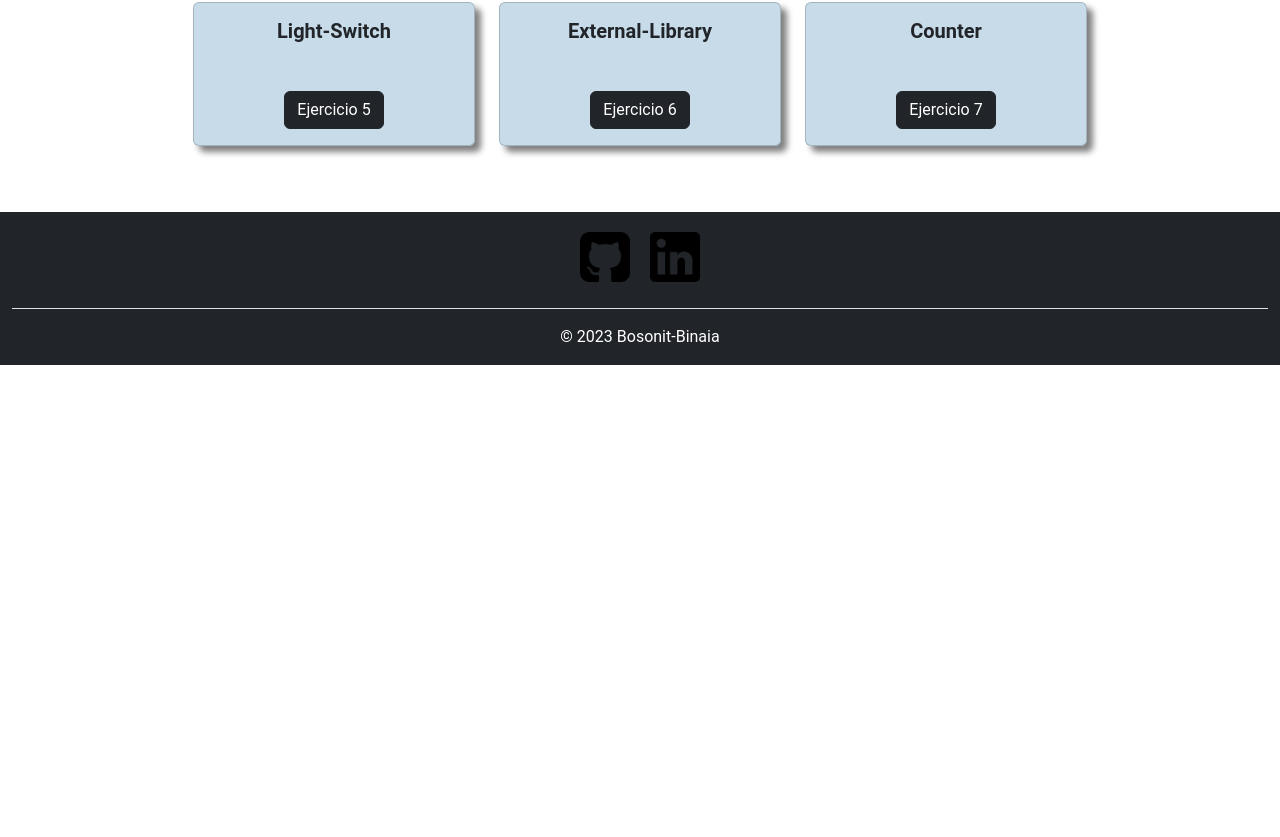
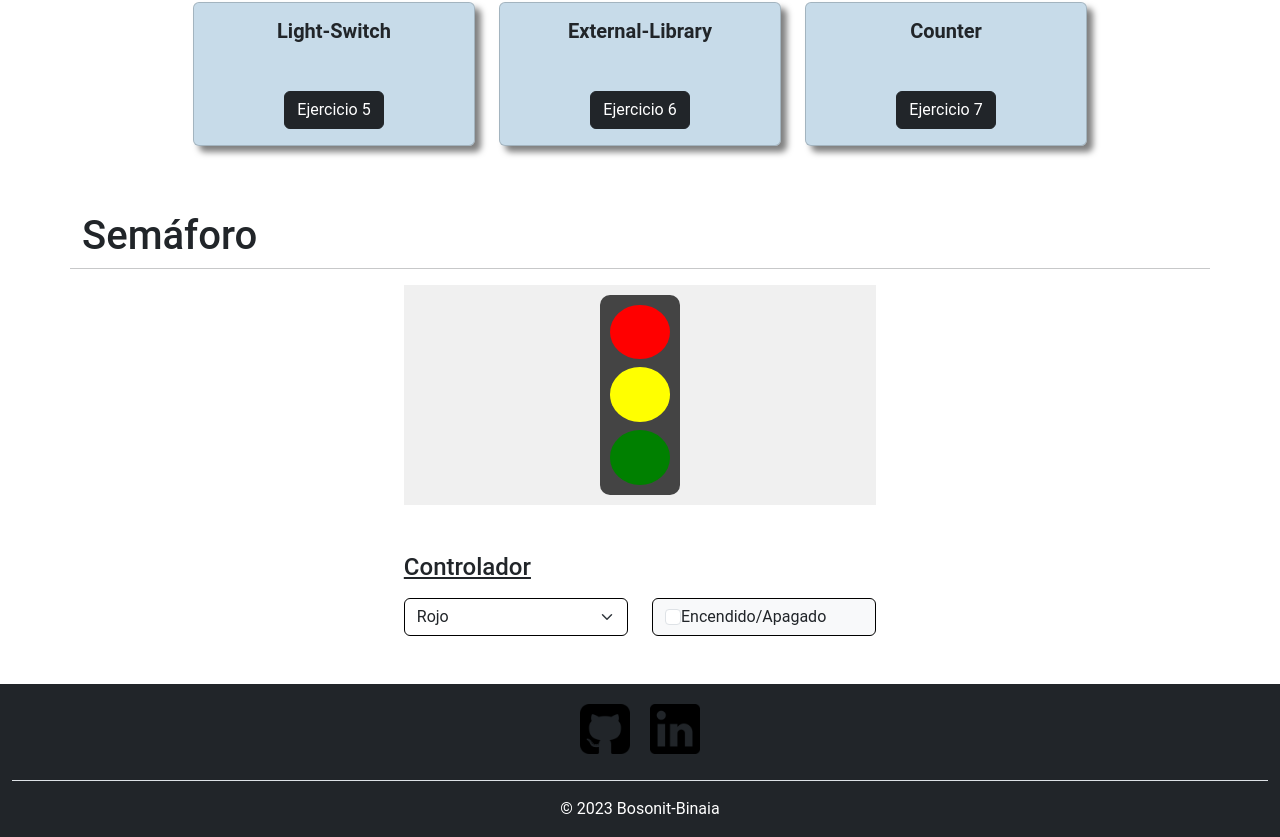
Before and after one commit to jesusvillalon/AngularExercises, an Angular app: page /lightSwitch/lightSwitch/traficLight in a window 1280 px wide. Before the commit this address led to /. Shown: the part 616-1453 px from the top of the page. Before the commit the page ends 981 px from the top, so only its background shows below. Built offline with nearby package versions, Linux system fonts and the light colour scheme.

Commit message:
lightSwitch

```diff
--- /dev/null
+++ b/src/app/light-switch/components/controller/controller.component.css
@@ -0,0 +1,6 @@
+.checkboxInput, .selectInput{
+  border: 1px solid black;
+}
+h4{
+  text-decoration: underline;
+}
--- /dev/null
+++ b/src/app/light-switch/components/controller/controller.component.html
@@ -0,0 +1,19 @@
+<div class="row my-5">
+<h4>Controlador</h4>
+
+<div class="col-6 mt-2">
+<select class="form-select selectInput">
+  <option value="">Rojo</option>
+  <option value="">Amarillo</option>
+  <option value="">Verde</option>
+</select>
+</div>
+
+<div class="col-6 mt-2">
+  <div class="input-group-text checkboxInput">
+    <input class="form-check-input mt-0" type="checkbox" value="" aria-label="Checkbox for following text input"> Encendido/Apagado
+  </div>
+
+</div>
+
+</div>
--- /dev/null
+++ b/src/app/light-switch/components/light-switch/light-switch.component.html
@@ -0,0 +1,10 @@
+<div class="row">
+  <h1>Semáforo</h1>
+  <hr />
+  <div class="d-flex justify-content-center">
+    <div class="d-flex justify-content-center flex-column">
+      <trafic-light />
+      <controller />
+    </div>
+  </div>
+</div>
--- /dev/null
+++ b/src/app/light-switch/components/trafic-light/trafic-light.component.css
@@ -0,0 +1,38 @@
+.body {
+  display: flex;
+  justify-content: center;
+  align-items: center;
+  padding: 10px 0;
+  margin: 0;
+  background-color: #f0f0f0;
+}
+
+.traficLight {
+  width: 80px;
+  height: 200px;
+  background-color: #444;
+  border-radius: 10px;
+  display: flex;
+  flex-direction: column;
+  justify-content: space-between;
+  align-items: center;
+  padding: 10px;
+}
+
+.light {
+  width: 60px;
+  height: 60px;
+  border-radius: 50%;
+}
+
+.red {
+  background-color: red;
+}
+
+.yellow {
+  background-color: yellow;
+}
+
+.green {
+  background-color: green;
+}
--- /dev/null
+++ b/src/app/light-switch/components/trafic-light/trafic-light.component.html
@@ -0,0 +1,7 @@
+<div class="body">
+  <div class="traficLight">
+    <div class="red light mb-2"></div>
+    <div class="yellow light mb-2"></div>
+    <div class="green light"></div>
+  </div>
+</div>
--- a/src/app/light-switch/light-switch-routing.module.ts
+++ b/src/app/light-switch/light-switch-routing.module.ts
@@ -1,7 +1,20 @@
 import { NgModule } from '@angular/core';
 import { RouterModule, Routes } from '@angular/router';
+import { LightSwitchComponent } from './components/light-switch/light-switch.component';
+import { TraficLightComponent } from './components/trafic-light/trafic-light.component';
+import { ControllerComponent } from './components/controller/controller.component';
 
-const routes: Routes = [];
+const routes: Routes = [
+  {path: 'lightSwitch',
+  component: LightSwitchComponent,
+  children: [
+    {path: 'traficLight', component: TraficLightComponent},
+    {path: 'controller', component: ControllerComponent},
+    {path: '**', redirectTo: 'traficLight'}
+  ]
+  },
+  {path: '**', redirectTo: "lightSwitch"}
+];
 
 @NgModule({
   imports: [RouterModule.forChild(routes)],
```
Also changed, not shown: src/app/light-switch/components/controller/controller.component.ts (added, +10 -0 lines), src/app/light-switch/components/light-switch/light-switch.component.ts (added, +10 -0 lines), src/app/light-switch/components/trafic-light/trafic-light.component.ts (added, +10 -0 lines), src/app/light-switch/light-switch.module.ts (+8 -1 lines), src/app/light-switch/components/light-switch/light-switch.component.css (added).
